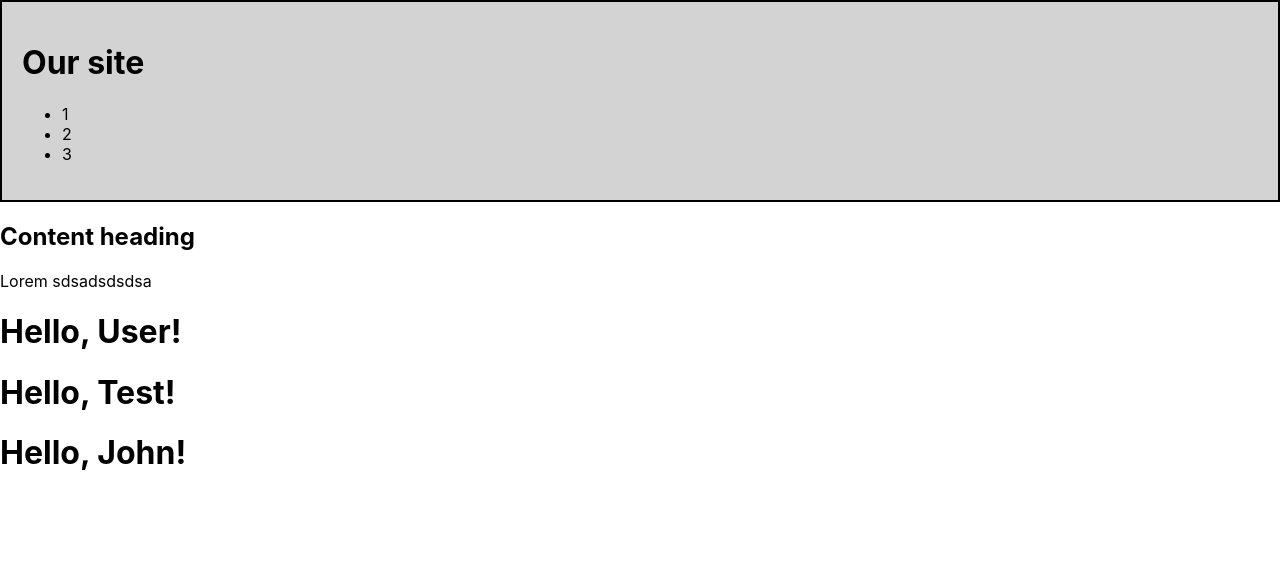
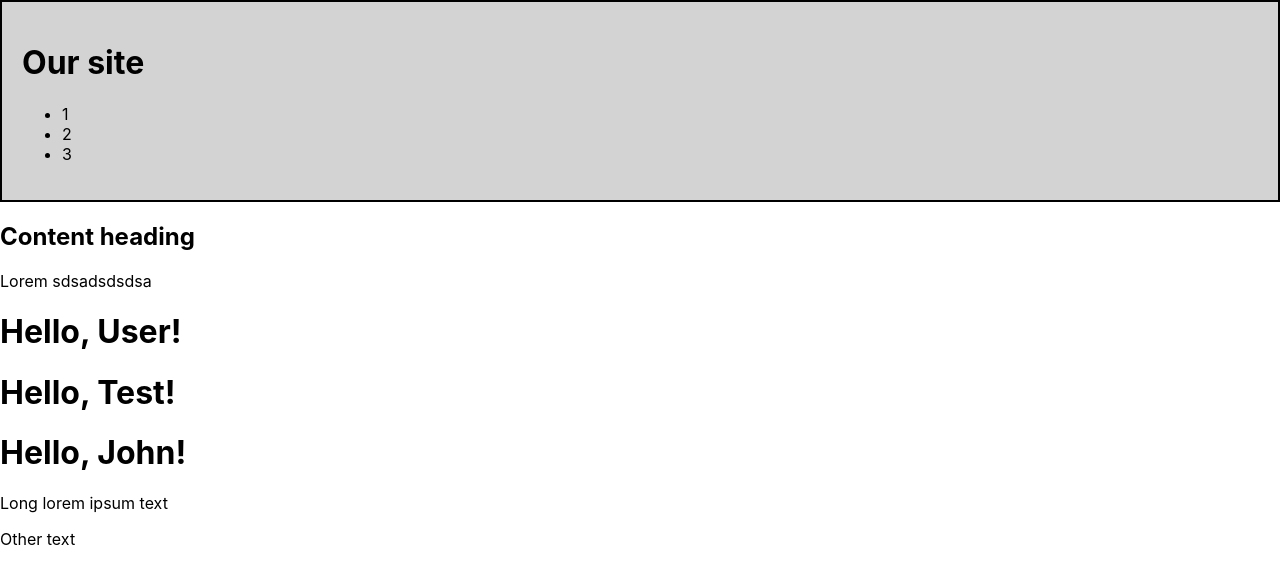
Before and after one commit to fc-fullstack-courses/pfe-2023-1-react-lessons, a React (Create React App) app: page / in a window 1280 px wide. Shown: the top 584 px of the page. Built offline with nearby package versions, Linux system fonts and the light colour scheme.

Commit message:
Add props task with solution

```diff
--- a/src/App.js
+++ b/src/App.js
@@ -2,6 +2,7 @@ import Header from './components/Header';
 import MainContent from './components/MainContent';
 import Greeting from './components/Greetings';
 import './App.css';
+import TextElement from './components/TextElement';
 
 const user1 = {
   name: 'User',
@@ -26,6 +27,8 @@ function App() {
       <Greeting user={user1} />
       <Greeting user={user2} />
       <Greeting user={user3} />
+      <TextElement text="Long lorem ipsum text" tooltip="this is title"/>
+      <TextElement text="Other text" tooltip="other title"/>
     </>
   );
 }
--- /dev/null
+++ b/src/components/TextElement/index.jsx
@@ -0,0 +1,16 @@
+import React from 'react';
+
+/*
+  створити текстовий компонент, йому у якості пропса передати його текст
+    * передати окремим пропсом текст підказки, який треба відобразити за
+    допомогою атрибута елемента title
+*/
+
+class TextElement extends React.Component {
+  render() {
+    const { text, tooltip } = this.props;
+    return <p title={tooltip}>{text}</p>;
+  }
+}
+
+export default TextElement;
```
